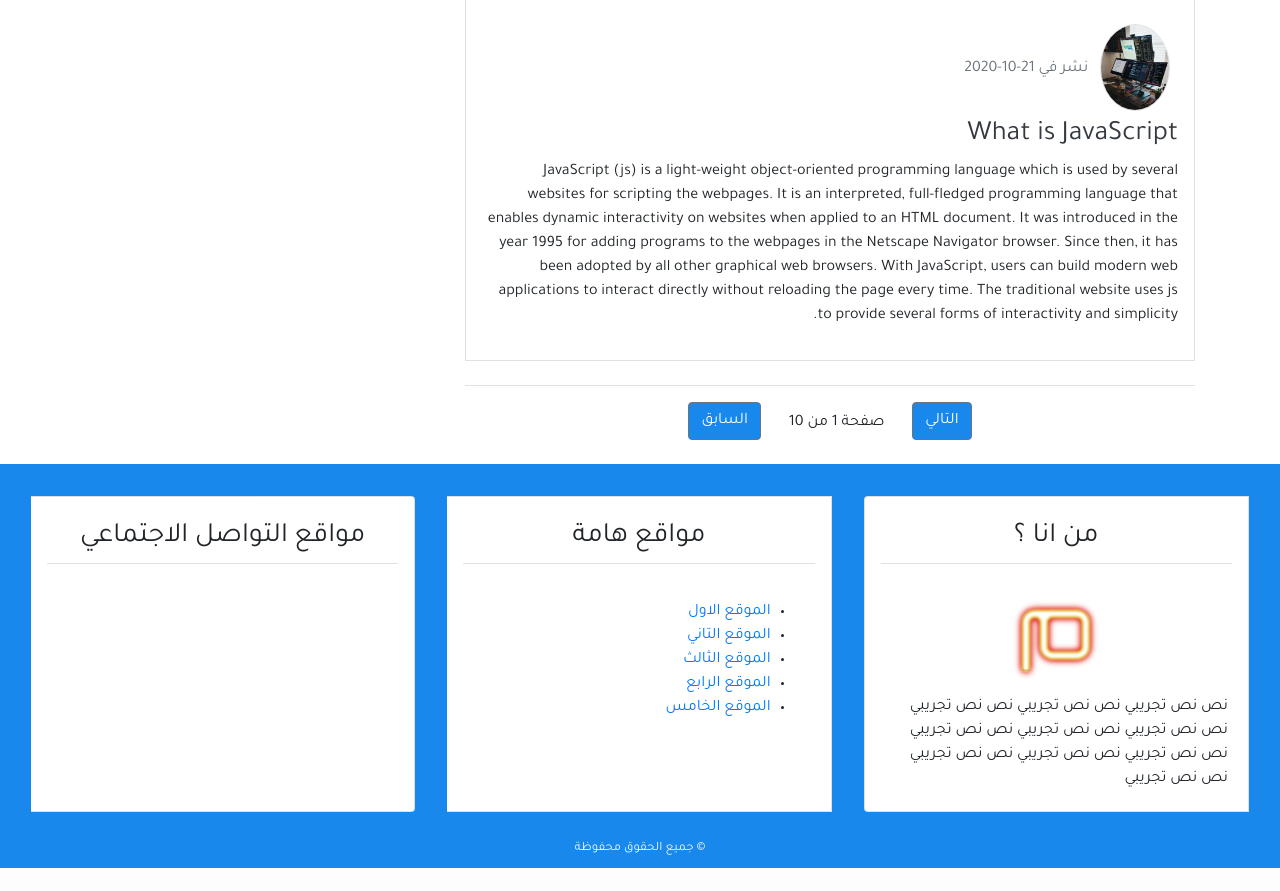
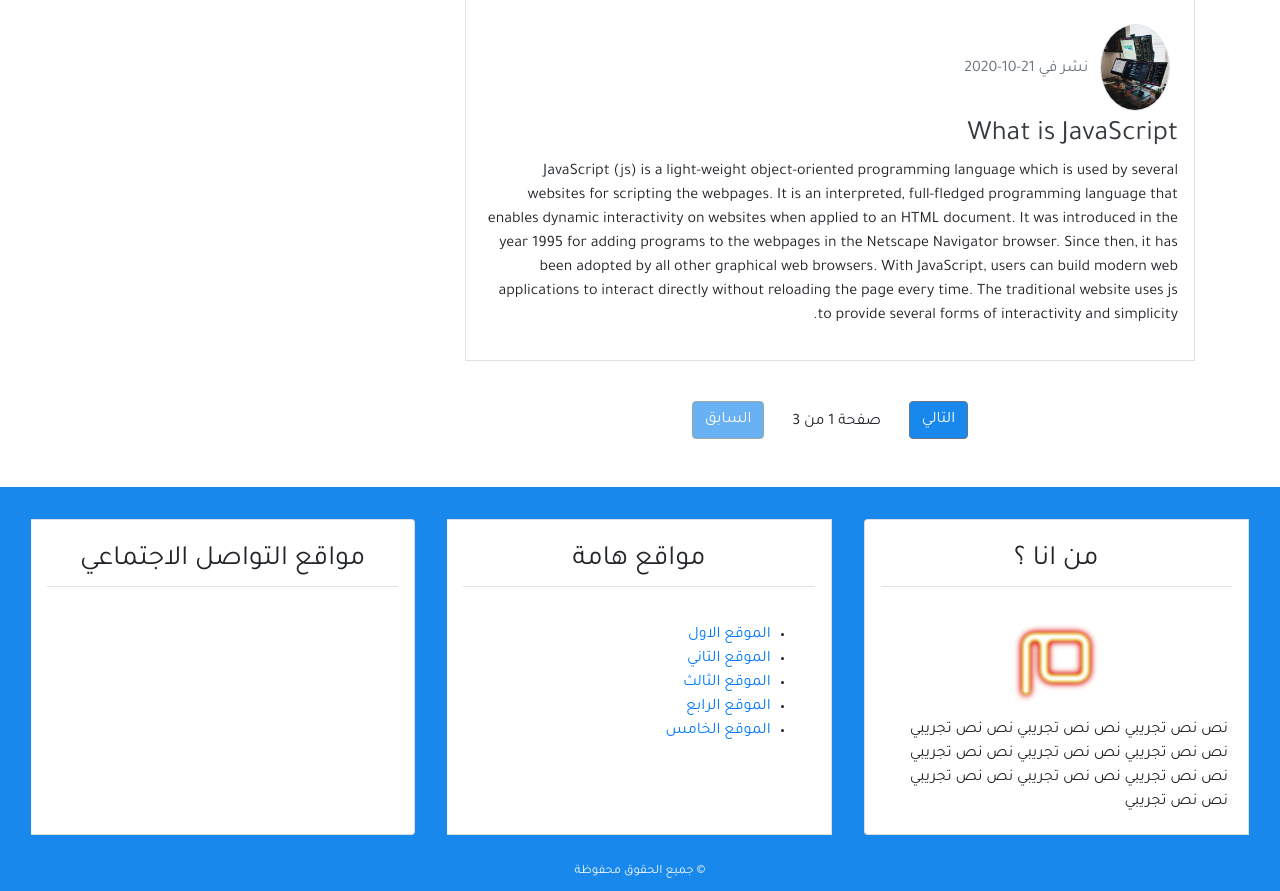
Before and after one commit to mhammed2020/Arabic-Blog-using-django-backend-framework, a Django app: page / in a window 1280 px wide. Shown: the part 1165-2056 px from the top of the page. Before the commit the page ends 2033 px from the top, so only its background shows below. Run offline with Django 3.2, Linux system fonts and the light colour scheme; data comes from the database, SQL or seed files in the repository; some libraries are stand-ins or nearby versions.

Commit message:
activate pagination with btn

```diff
--- a/blog/templates/blog/index.html
+++ b/blog/templates/blog/index.html
@@ -29,5 +29,5 @@
         </div>
       {% endfor %}
 
-      {% include "blog/pagination.html" %}
+      {% include "blog/pagination.html" with page=posts %}
 {% endblock content %}
--- a/blog/templates/blog/pagination.html
+++ b/blog/templates/blog/pagination.html
@@ -1,6 +1,15 @@
+<div class="pt-3 mt-4 mb-5 text-center">
+    {% if page.has_next %}
+    <a class="btn btn-secondary bg-secondary" href="?page={{page.next_page_number}}">التالي</a>
+    {% else %}
+    <a class="btn btn-secondary bg-secondary disabled" href="#">التالي</a>
+    {% endif %}
 
-        <div class="border-top pt-3 mt-4 mb-4 text-center">
-            <a class="btn btn-secondary bg-secondary" href="#">التالي</a>
-            <span class="pr-4 pl-4">صفحة 1 من 10</span>
-            <a class="btn btn-secondary bg-secondary" href="#">السابق</a>
-        </div>
+    <span class="pr-4 pl-4">صفحة {{page.number}} من {{page.paginator.num_pages}}</span>
+
+    {% if page.has_previous %}
+    <a class="btn btn-secondary bg-secondary" href="?page={{page.previous_page_number}}">السابق</a>
+    {% else %}
+    <a class="btn btn-secondary bg-secondary disabled" href="#">السابق</a>
+    {% endif %}
+</div>
--- a/blog/views.py
+++ b/blog/views.py
@@ -19,7 +19,8 @@ def home(request) :
 
     context = {
         'title' : 'الصفحة الرئيسية ',
-        'posts' : posts
+        'posts' : posts,
+        'page':page
     }
     return render(request,'blog/index.html',context)
 
```
